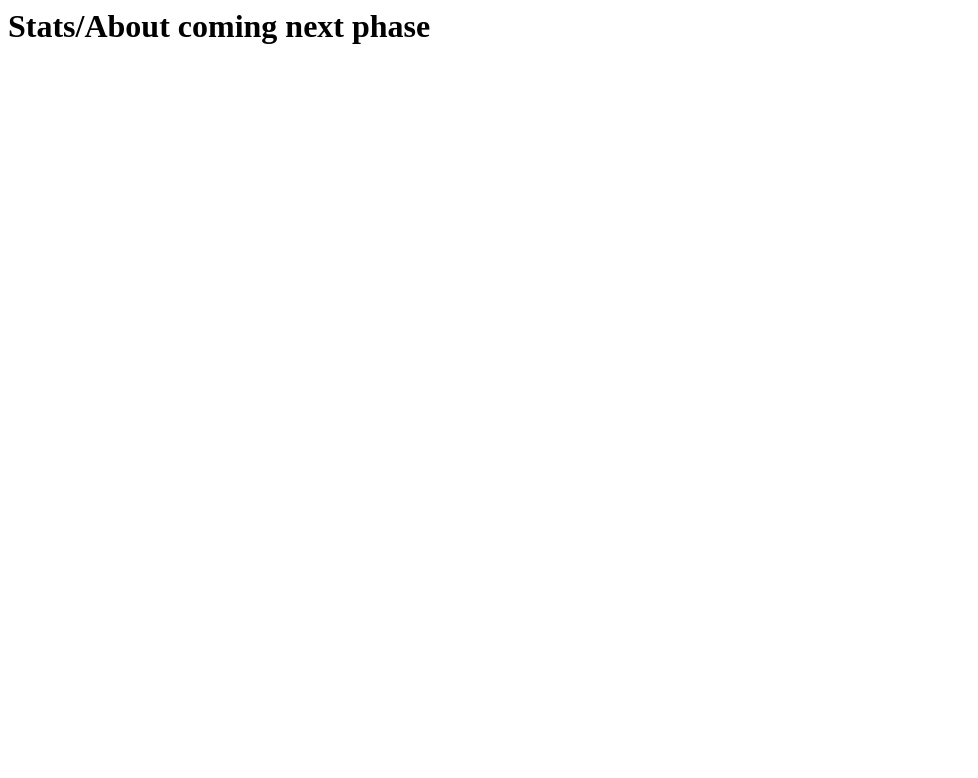
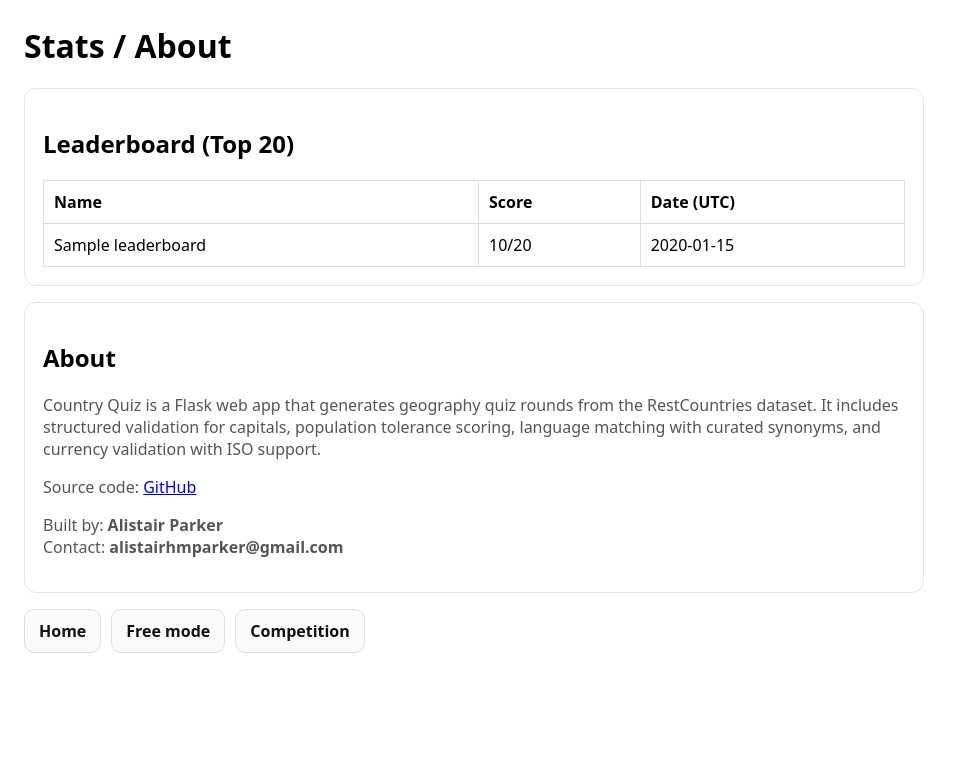
Before and after one commit to alistairhmparker/country-quiz, a Flask app: page /stats in a window 1280 px wide. Shown: the top 778 px of the page, without its empty margins (0-978 px from the left). Run offline with Flask 3, Linux system fonts and the light colour scheme; tables that the repository leaves empty hold one stand-in row (values such as "Sample post").

Commit message:
Add persistent leaderboard and stats/about page

```diff
--- a/app.py
+++ b/app.py
@@ -18,8 +18,11 @@ from rules.language import language_guess_is_correct
 from rules.competition import validate_player_name
 from rules.competition import is_complete_country
 from rules.language import language_guess_is_correct
+from leaderboard import record_score, get_top_entries
+
 
 app = Flask(__name__)
+
 
 # --- Security / config ---
 app.secret_key = os.environ.get("FLASK_SECRET_KEY", "dev-only-change-me")
@@ -39,6 +42,7 @@ RESTCOUNTRIES_URL = (
     "https://restcountries.com/v3.1/all"
     "?fields=name,capital,population,languages,currencies,flag,subregion,area,borders"
 )
+
 
 # --- Data / fallback ---
 DATA_DIR = pathlib.Path(__file__).resolve().parent / "data"
@@ -483,8 +487,8 @@ def competition_summary():
         return redirect(url_for("competition_start"))
 
     comp_score = int(session.get("comp_score") or 0)
+    leaderboard = get_top_entries(20)
 
-    # Reset in-round state but keep name/score until leaderboard saving next phase
     session["comp_in_round"] = False
     session["comp_current"] = None
 
@@ -492,12 +496,28 @@ def competition_summary():
         "competition_summary.html",
         comp_name=comp_name,
         comp_score=comp_score,
+        leaderboard=leaderboard,
     )
+
+
+@app.route("/competition/save", methods=["POST"])
+def competition_save():
+    comp_name = session.get("comp_name")
+    if not comp_name:
+        return redirect(url_for("competition_start"))
+
+    comp_score = int(session.get("comp_score") or 0)
+
+    # Record score (only updates if improved)
+    record_score(comp_name, comp_score)
+
+    return redirect(url_for("competition_summary"))
 
 
 @app.route("/stats")
 def stats():
-    return "<h1>Stats/About coming next phase</h1>", 200
+    leaderboard = get_top_entries(20)
+    return render_template("stats.html", leaderboard=leaderboard)
 
 
 @app.route("/reset")
@@ -632,6 +652,15 @@ def warm_country_cache():
 # Warm cache when worker starts
 warm_country_cache()
 
+
+try:
+    # Create table if needed
+    get_top_entries(1)
+    app.logger.info("Leaderboard DB ready")
+except Exception as e:
+    app.logger.warning(f"Leaderboard init failed: {e}")
+
+
 if __name__ == "__main__":
 
     app.run(debug=True)
--- /dev/null
+++ b/leaderboard.py
@@ -0,0 +1,93 @@
+# leaderboard.py
+from __future__ import annotations
+
+import os
+import sqlite3
+from dataclasses import dataclass
+from datetime import datetime, timezone
+from pathlib import Path
+from typing import List, Optional
+
+
+DATA_DIR = Path(os.environ.get("DATA_DIR", "data"))
+DB_PATH = DATA_DIR / "leaderboard.db"
+
+
+@dataclass(frozen=True)
+class LeaderboardEntry:
+    name: str
+    score: int
+    played_at: str  # ISO string
+
+
+def _connect() -> sqlite3.Connection:
+    DATA_DIR.mkdir(parents=True, exist_ok=True)
+    conn = sqlite3.connect(DB_PATH)
+    conn.row_factory = sqlite3.Row
+    return conn
+
+
+def init_db() -> None:
+    with _connect() as conn:
+        conn.execute(
+            """
+            CREATE TABLE IF NOT EXISTS leaderboard (
+                name TEXT PRIMARY KEY,
+                score INTEGER NOT NULL,
+                played_at TEXT NOT NULL
+            )
+            """
+        )
+        conn.commit()
+
+
+def record_score(name: str, score: int) -> bool:
+    """
+    Record a score for a name.
+    Returns True if the leaderboard was updated (insert or improved score), else False.
+    Rule: only replace existing score if new score is higher.
+    If replaced, played_at updates.
+    """
+    init_db()
+    now_iso = datetime.now(timezone.utc).isoformat(timespec="seconds")
+
+    with _connect() as conn:
+        row = conn.execute(
+            "SELECT score FROM leaderboard WHERE name = ?",
+            (name,),
+        ).fetchone()
+
+        if row is None:
+            conn.execute(
+                "INSERT INTO leaderboard (name, score, played_at) VALUES (?, ?, ?)",
+                (name, int(score), now_iso),
+            )
+            conn.commit()
+            return True
+
+        old_score = int(row["score"])
+        if int(score) > old_score:
+            conn.execute(
+                "UPDATE leaderboard SET score = ?, played_at = ? WHERE name = ?",
+                (int(score), now_iso, name),
+            )
+            conn.commit()
+            return True
+
+        return False
+
+
+def get_top_entries(limit: int = 20) -> List[LeaderboardEntry]:
+    init_db()
+    with _connect() as conn:
+        rows = conn.execute(
+            """
+            SELECT name, score, played_at
+            FROM leaderboard
+            ORDER BY score DESC, played_at DESC
+            LIMIT ?
+            """,
+            (int(limit),),
+        ).fetchall()
+
+    return [LeaderboardEntry(name=r["name"], score=int(r["score"]), played_at=r["played_at"]) for r in rows]
--- /dev/null
+++ b/templates/stats.html
@@ -0,0 +1,73 @@
+<!doctype html>
+<html>
+  <head>
+    <meta charset="utf-8" />
+    <title>Stats / About – Country Quiz</title>
+    <meta name="viewport" content="width=device-width, initial-scale=1" />
+    <style>
+      body { font-family: system-ui, sans-serif; margin: 24px; max-width: 900px; }
+      .card { border: 1px solid #e5e5e5; border-radius: 12px; padding: 18px; }
+      table { width: 100%; border-collapse: collapse; margin-top: 12px; }
+      th, td { border: 1px solid #ddd; padding: 10px; text-align: left; }
+      .actions { margin-top: 16px; display:flex; gap: 10px; flex-wrap: wrap; }
+      a.btn {
+        display:inline-block; padding:10px 14px; border-radius:10px;
+        border:1px solid #ddd; background:#fafafa; font-weight:650;
+        text-decoration:none; color:#111;
+      }
+      a.btn:hover { background:#f2f2f2; }
+      .muted { color: #555; }
+    </style>
+  </head>
+  <body>
+    <h1>Stats / About</h1>
+
+    <div class="card">
+      <h2>Leaderboard (Top 20)</h2>
+      {% if leaderboard %}
+        <table>
+          <thead>
+            <tr>
+              <th>Name</th>
+              <th>Score</th>
+              <th>Date (UTC)</th>
+            </tr>
+          </thead>
+          <tbody>
+            {% for e in leaderboard %}
+              <tr>
+                <td>{{ e.name }}</td>
+                <td>{{ e.score }}/20</td>
+                <td>{{ e.played_at }}</td>
+              </tr>
+            {% endfor %}
+          </tbody>
+        </table>
+      {% else %}
+        <p class="muted">No scores yet — play Competition mode to create the leaderboard.</p>
+      {% endif %}
+    </div>
+
+    <div class="card" style="margin-top:16px;">
+      <h2>About</h2>
+      <p class="muted">
+        Country Quiz is a Flask web app that generates geography quiz rounds from the RestCountries dataset.
+        It includes structured validation for capitals, population tolerance scoring, language matching with curated synonyms,
+        and currency validation with ISO support.
+      </p>
+      <p class="muted">
+        Source code: <a href="https://github.com/alistairhmparker/country-quiz" target="_blank" rel="noopener">GitHub</a>
+      </p>
+      <p class="muted">
+        Built by: <strong>Alistair Parker</strong><br />
+        Contact: <strong>alistairhmparker@gmail.com</strong>
+      </p>
+    </div>
+
+    <div class="actions">
+      <a class="btn" href="{{ url_for('landing') }}">Home</a>
+      <a class="btn" href="{{ url_for('free') }}">Free mode</a>
+      <a class="btn" href="{{ url_for('competition_start') }}">Competition</a>
+    </div>
+  </body>
+</html>
```
Also changed, not shown: templates/competition_summary.html (+29 -3 lines).
